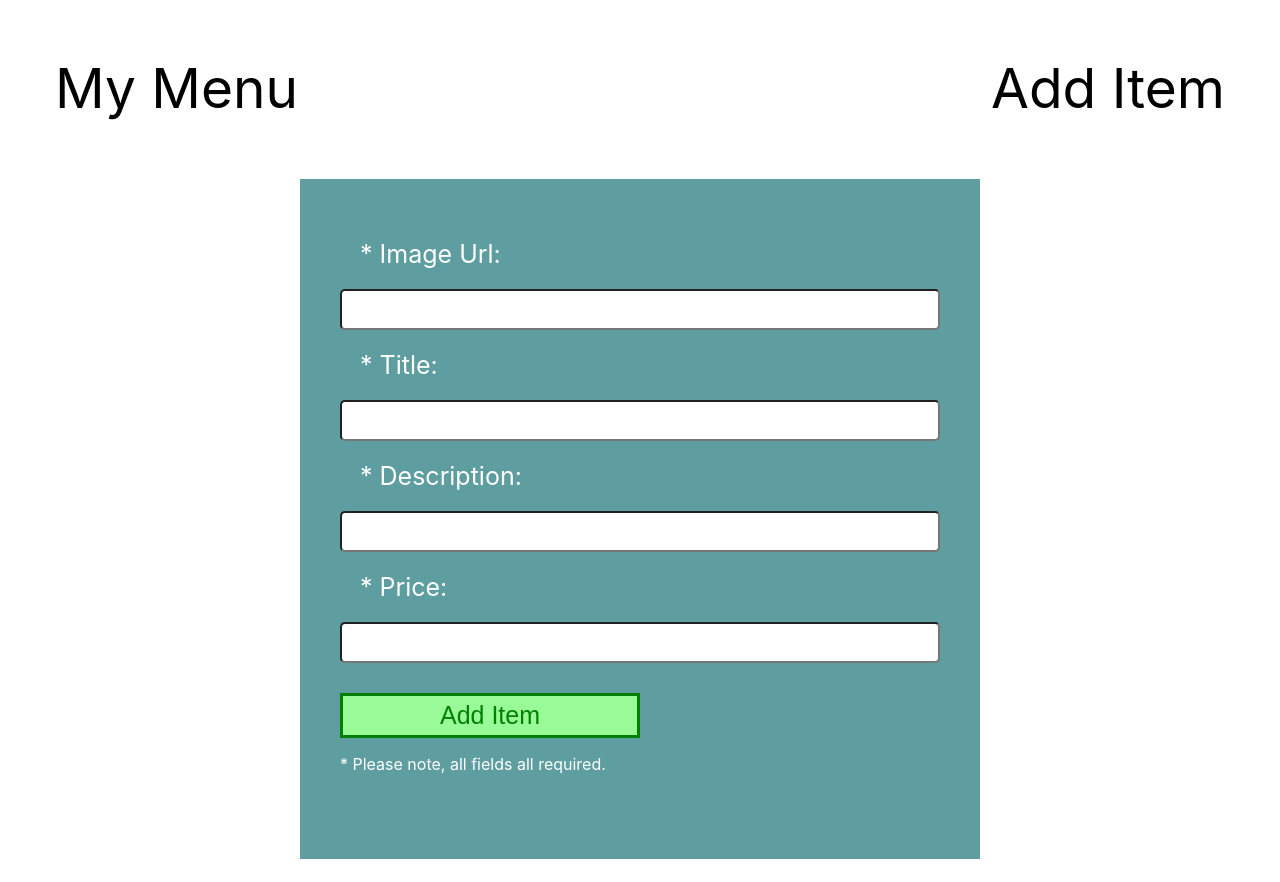
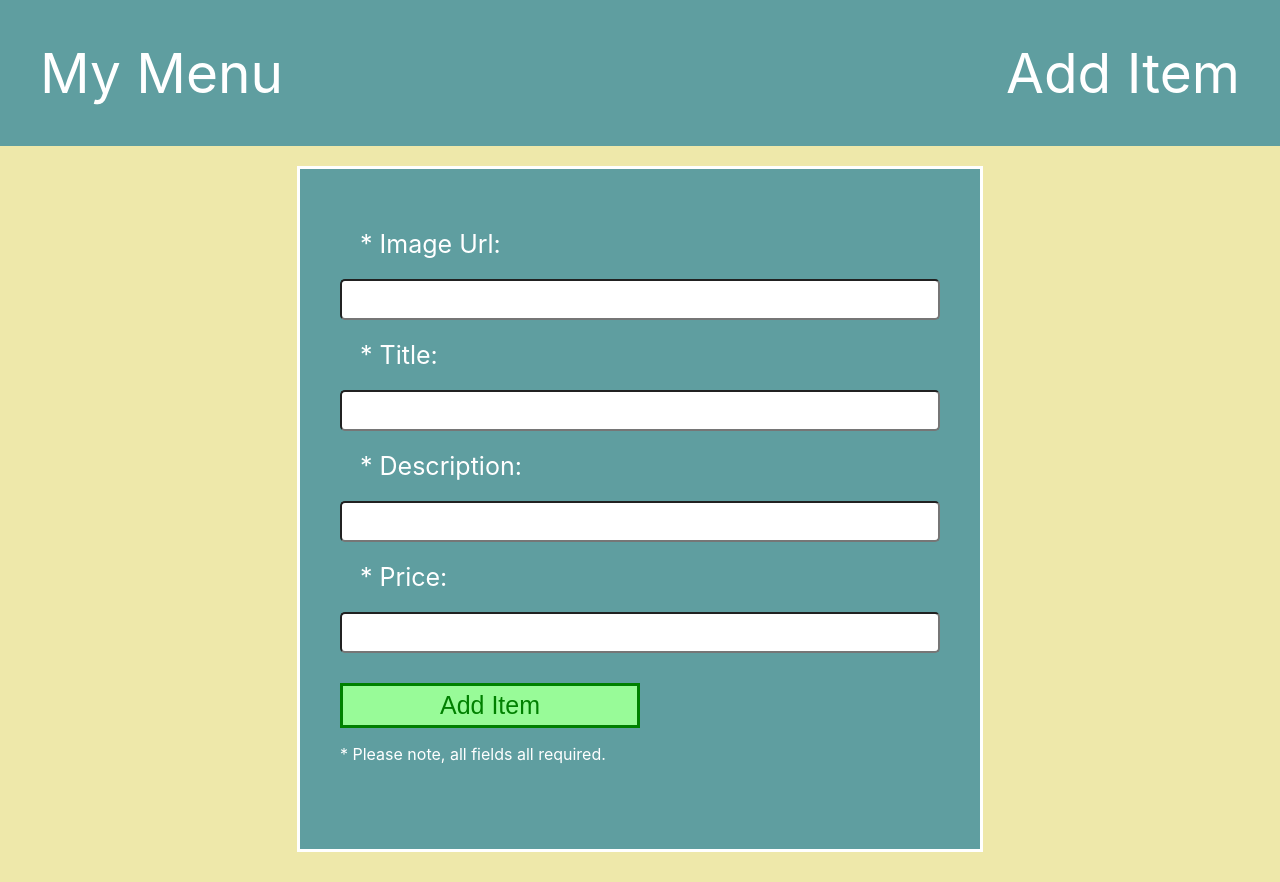
Before and after one commit to stephbarker/menu-app, a React (Create React App) app: page /add in a window 1280 px wide. Built offline with nearby package versions, Linux system fonts and the light colour scheme.

Commit message:
fixes background styling, adds bottom padding

```diff
--- a/src/App.css
+++ b/src/App.css
@@ -1,26 +1,23 @@
+ main {
+  background-color: palegoldenrod;
+}
+
 .nav-bar {
   display: flex;
   justify-content: space-between;
   list-style-type: none;
   font-size: 55px;
   text-decoration: none;
-  margin: 55px;
+  padding: 40px;
+  margin-bottom: 20px;
+  background-color: cadetblue;
 }
 
-.home-link {
+.home-link, .add-link {
   text-decoration: none;
-  color: black;
+  color: white;
 }
 
-.home-link:hover {
-  color: cadetblue;
+.home-link:hover, .add-link:hover {
+ color: black;
 }
-
-.add-link {
-  text-decoration: none;
-  color: black;
-}
-
-.add-link:hover {
- color: green;
-}
--- a/src/Forms/AddItem/AddItemForm.css
+++ b/src/Forms/AddItem/AddItemForm.css
@@ -1,4 +1,8 @@
 .form-ctr {
+    padding-bottom: 30px;
+}
+
+.form {
     display: flex;
     flex-direction: column;
     height: 600px;
--- a/src/Forms/AddItem/AddItemForm.js
+++ b/src/Forms/AddItem/AddItemForm.js
@@ -23,7 +23,8 @@ export default function AddItemForm(props) {
     };
 
     return (
-       <form className="form-ctr">
+        <div className='form-ctr'>
+       <form className="form">
            <label className="form-label">* Image Url:</label>
            <input className="form-input" type="url" name="img" value={item.img} onChange={handleChange}/>
            <label className="form-label">* Title:</label>
@@ -35,5 +36,6 @@ export default function AddItemForm(props) {
            <button className="submit-button" type="submit" onClick={handleSubmit}><Link className="submit-btn-txt" to={'/'}>Add Item</Link></button>
            <p className='required-txt'>* Please note, all fields all required.</p>
        </form>
+       </div>
     );
 };
--- a/src/components/Menu/Menu.css
+++ b/src/components/Menu/Menu.css
@@ -3,7 +3,7 @@
     justify-content: center;
     align-items: center;
     flex-wrap: wrap;
-    margin-bottom: 30px;
+    padding-bottom: 30px;
 }
 
 .menu-item {
```
